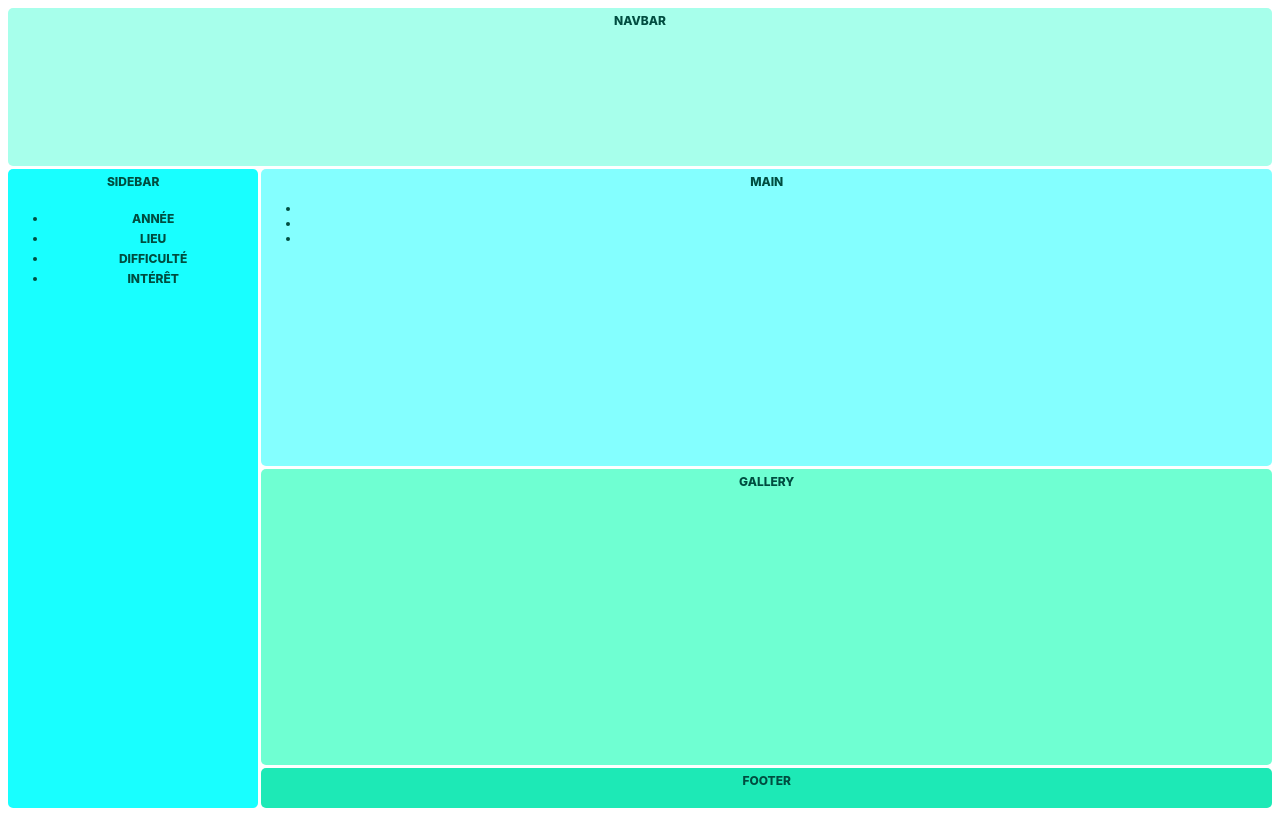
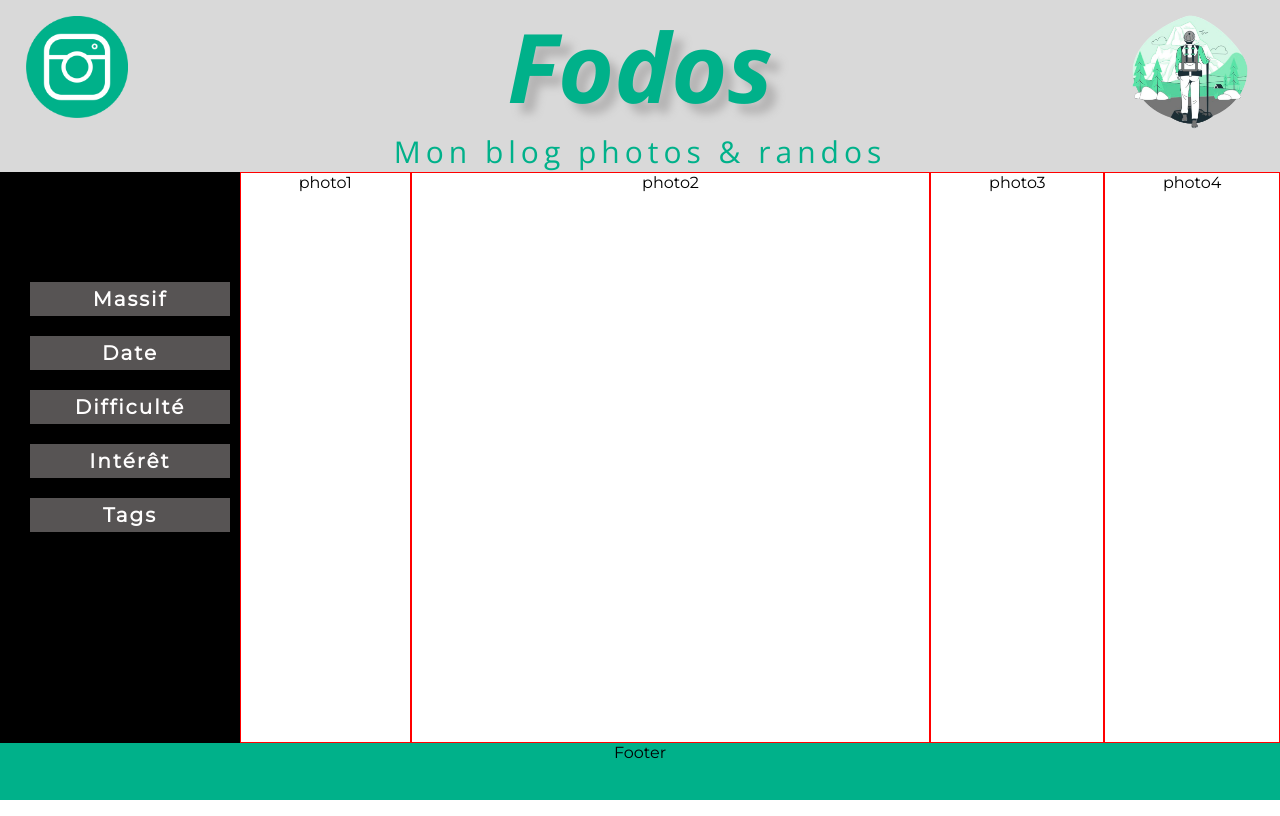
Before and after one commit to PaulineBr0d/MagicPiks, a plain HTML site: page index.html in a window 1280 px wide. Drawn offline with nearby package versions, Linux system fonts and the light colour scheme.

Commit message:
mise àjour 070725

```diff
--- a/css/styles.css
+++ b/css/styles.css
@@ -1,60 +1,233 @@
-
-:root{
+*{
+    margin: 0;
+    padding: 0;
+    box-sizing: border-box;
+}
+/*:root{
     --main-radius:5px;
     --main-padding:5px;
+}*/
+body{
+    font-family: 'Montserrat', sans-serif;
+    font-size: 16px;
 }
+
 .container{
     display: grid;
     height: 100vh;
-    grid-template-columns: repeat(5, 1fr);
-    grid-template-rows: 0.8fr 1.5fr 1.5fr 0.2fr;
+    grid-template-columns: 1fr repeat(4, 2fr);
+    grid-template-rows: 0.8fr 4fr 0.4fr;
     grid-template-areas:
-    " nav nav nav nav nav"
-    "sidebar main main main main"
-    "sidebar gallery gallery  gallery gallery"
-    "sidebar footer footer footer footer";
-    grid-gap: 0.2rem;
-    font-family: 'Inter', sans-serif;
-    font-weight: 800;
-    text-transform: uppercase;
-    font-size:12px;
-    color:#004d40;
+    "nav nav nav nav nav"
+    "sidebar gallery gallery gallery gallery"
+    "footer footer footer footer footer";
     text-align: center;
+
 }
 
 nav{
-    background:#a7ffeb ;
+    background:#D9D9D9;
     grid-area: nav;
-    border-radius: var(--main-radius);
-    padding-top: var(--main-padding);
+    justify-content: space-between;
+    }
+
+.img-navbar{
+    position: absolute;
 }
-main{
-    background: #84ffff;
-    grid-area: main;
-    border-radius: var(--main-radius);
-    padding-top: var(--main-padding);
+
+#img-logo{
+    width: 8%;
+    height: auto;
+    top: 2%;
+    left:2%;
 }
+#img-illustration{
+    width: 10%;
+    height: auto;
+    top: 1%;
+    right:2%;
+}
+
+.title {
+    font-family: 'Open Sans', sans-serif;
+    color:#00B18A;
+    display: flex;
+    flex-direction: column;
+    align-items: center;
+}
+.title > h4 {
+    font-weight: 400;
+    font-size: 30px;
+    letter-spacing: 5px;
+}
+.title > h1 {
+    font-weight: bold;
+    font-style: italic;
+    font-size: 96px;
+    filter: drop-shadow(10px 10px 4px #B4B3B3);
+}
+
+
 .sidebar {
-    background: #18ffff;
     grid-area: sidebar;
-    border-radius: var(--main-radius);
-    padding-top: var(--main-padding);
+
+    background: #000000;
+    font-size: 20px;
+    letter-spacing: 2px;
 }
-#gallery {
-    background: #6fffd2;
+ aside.sidebar{
+    padding-top: 100px;
+    padding-left: 20px;
+ }
+.sidebar > li, ul{
+      list-style-type: none;
+
+}
+.sidebar > li{
+    padding : 10px;
+}
+a {
+  text-decoration: none;
+   color: inherit;
+
+}
+
+.menu {
+  position: relative;
+  display: block;
+  cursor: pointer;
+
+}
+
+.menu-title {
+  display: block;
+  padding: 5px;
+  justify-content: center;
+  width: 200px;
+  background-color: #575454;
+  color: #FFFEFE;
+  transition: background-color 0.3s ease, transform 0.2s ease;
+  position: relative;
+}
+
+.menu-title:hover {
+  background-color: #444;
+  transform: translateY(-2px);
+}
+
+.menu-title:before,
+.menu-title:after {
+  content: "";
+  position: absolute;
+  left: 0;
+  width: 100%;
+  height: 0;
+  z-index: 101;
+  transition: border-width 0.2s ease, border-color 0.3s ease;
+}
+
+.menu-title:before {
+  top: 100%;
+  border-top: 0 solid transparent;
+}
+
+.menu-title:after {
+  bottom: 0;
+  border-bottom: 0 solid transparent;
+}
+
+.menu:hover > .menu-title:after {
+  border-bottom-width: 4px;
+}
+
+.menu-dropdown {
+  position: absolute;
+  top: 100%;
+  left: 0;
+  min-width: 100%;
+  background-color: #D9D9D9;
+  /*box-shadow: 0 8px 16px rgba(0,0,0,0.15);*/
+  /*padding: 10px 0;*/
+  opacity: 0;
+  visibility: hidden;
+  /*transform: translateY(-10px);*/
+  transition: opacity 0.3s ease, transform 0.3s ease, visibility 0.3s;
+  z-index: 100;
+}
+
+.menu:hover > .menu-dropdown {
+  opacity: 1;
+  visibility: visible;
+  transform: translateY(0);
+}
+
+.menu-dropdown > * {
+  display: block;
+  height: 30px;
+  padding: 5px 10px;
+  background: transparent;
+  color: white;
+  white-space: nowrap;
+  overflow: hidden;
+  text-decoration: none;
+  transition:
+    background-color 0.2s ease,
+    color 0.2s ease;
+}
+
+.menu-dropdown > *:hover {
+  background-color: #575454;
+  color: white;
+}
+
+.menu:not(:hover) > .menu-dropdown > * {
+  visibility: hidden;
+  height: 0;
+  padding: 0;
+  margin: 0;
+  color: rgba(25, 25, 25, 0);
+  transition:
+    height 0.3s ease,
+    padding 0.3s ease,
+    margin 0.3s ease,
+    color 0.3s ease,
+    visibility 0.3s ease;
+}
+
+.gallery {
+
     grid-area: gallery ;
-    border-radius: var(--main-radius);
-    padding-top: var(--main-padding);
+    display: flex;
 }
+
+.bloc {
+    border: 1px solid red;
+    max-width:400px;
+    align-items: center;
+    justify-content: center;
+    flex-grow: 1;
+    transition: flex-grow 0.4s ease-out;
+    position: relative;
+    overflow: hidden;
+}
+.active {
+    flex-grow: 4;
+    max-width: 1200px;
+}
+
+.bloc * {
+    pointer-events: none;
+}
+
 footer{
-    background: #1de9b6;
+    background: #00B18A;
     grid-area: footer;
-    border-radius: var(--main-radius);
-    padding-top: var(--main-padding);
 }
-@media screen and (max-width:550px) {
+
+/*
+@media screen and (max-width:350px) {
     .container{
-        grid-template-columns: 1fr;
+        grid-template-columns: 5fr;
         grid-template-rows: 0.4fr 0.4fr 2.2fr repeat(3, 1.2fr) 1fr ;
         grid-template-areas:
         "nav"
@@ -65,4 +238,4 @@ footer{
         ;
     }
 
-}
+}*/
--- a/index.html
+++ b/index.html
@@ -3,28 +3,71 @@
     <head>
         <meta charset="UTF-8">
         <meta name="viewport" content="width=device-width, initial-scale=1.0">
+        <link href="https://fonts.googleapis.com/css2?family=Open+Sans:ital,wght@0,300..800;1,300..800&display=swap" rel="stylesheet">
+        <link href='https://fonts.googleapis.com/css?family=Montserrat' rel='stylesheet'>
         <link href='css/styles.css' rel='stylesheet'>
         <title>Fodos</title>
+    </head>
     <body>
         <div class="container">
-            <nav>Navbar</nav> <!--boutton accueil et dark mode-->
-            <main>Main
-                <ul>
-                    <li></li>
-                    <li></li>
-                    <li></li>
-                </ul>
-            </main> <!--dernières randos en page d'accueil sinon liste selon tri-->
-            <div class="sidebar">Sidebar
-                <ul class="sidebar">
-                    <li class="sidebar">Année</li>
-                    <li class="sidebar">Lieu</li>
-                    <li class="sidebar">Difficulté</li>
-                    <li class="sidebar">Intérêt</li>
-                </ul>
-            </div> <!--menu pour trier randos-->
-            <div id="gallery">Gallery</div> <!--appercçu sur la page d'accueil et gallery sur détails-->
+            <nav>
+                <div><img class="img-navbar" id="img-logo" src="assets/Design_plat_Appareil_photo_vert.svg.png" alt="logo"></div>
+                <div class="title">
+                <h1>Fodos</h1>
+                <h4>Mon blog photos & randos</h4>
+                </div>
+                <div><img  class="img-navbar" id="img-illustration" src="assets/4328351-removebg-preview.png" alt="illustration"></div>
+            </nav> <!--bouton accueil et dark mode-->
+             <aside class="sidebar">
+                 <li class="sidebar">
+                    <a href="#click" class="menu">
+                        <h4 class="menu-title">Massif</h4>
+                            <ul class="menu-dropdown">
+                                <li>Vercors</li>
+                                <li>Giffre</li>
+                                <li>Dévoluy</li>
+                            </ul></a></li>
+                    <li class="sidebar">
+                    <a href="#click" class="menu">
+                        <h4 class="menu-title">Date</h4>
+                            <ul class="menu-dropdown">
+                            </ul></a></li>
+                     <li class="sidebar">
+                    <a href="#click" class="menu">
+                        <h4 class="menu-title">Difficulté</h4>
+                            <ul class="menu-dropdown">
+                                <li>Facile</li>
+                                <li>Moyen</li>
+                                <li>Difficile</li>
+                            </ul></a></li>
+                     <li class="sidebar">
+                    <a href="#click" class="menu">
+                        <h4 class="menu-title">Intérêt</h4>
+                            <ul class="menu-dropdown">
+                                <li>Faible</li>
+                                <li>Moyen</li>
+                                <li>Fort</li>
+                            </ul></a></li>
+                    <li class="sidebar">
+                    <a href="#click" class="menu">
+                        <h4 class="menu-title">Tags</h4>
+                            <ul class="menu-dropdown">
+                                <li>Lac</li>
+                                <li>Bouquetins</li>
+                                <li>Raquettes</li>
+                            </ul></a></li>
+                <div></div><!--bouton avance-->
+            </aside> <!--menu pour trier randos-->
+            <section class="gallery">
+                <div class="bloc" id="gallery-1">photo1</div>
+                <div class="bloc active" id="gallery-2">photo2</div>
+                <div class="bloc" id="gallery-3">photo3</div>
+                <div class="bloc" id="gallery-4">photo4</div>
+            </section> <!--apercçu sur la page d'accueil et gallery sur détails-->
+           <!--dernières randos en page d'accueil sinon liste selon tri-->
             <footer>Footer</footer>
         </div>
     </body>
+     <script src="script.js"></script>
+
 </html>
--- a/script.js
+++ b/script.js
@@ -0,0 +1,27 @@
+const allBlocs = document.querySelectorAll('.bloc');
+
+
+allBlocs.forEach(bloc => {
+    bloc.addEventListener('click', (e) => {
+
+        // console.log(e.target);
+        e.target.classList.add('active');
+
+        for(let i = 0; i < allBlocs.length; i++ ){
+            if(allBlocs[i] !== e.target){
+                allBlocs[i].classList.remove('active');
+            }
+        }
+
+
+    })
+})
+/*pour gérer le pointer events grâce à stop propagation:
+juste activer sur le button et non sur l'ens du bloc*/
+const buttons = document.querySelectorAll('button');
+
+buttons.forEach(btn => {
+    btn.addEventListener('click', (e) => {
+        e.stopPropagation();
+    })
+})
```
Also changed, not shown: README.md, assets/4328351-removebg-preview.png (added), assets/Design_plat_Appareil_photo_vert.svg.png (added).
